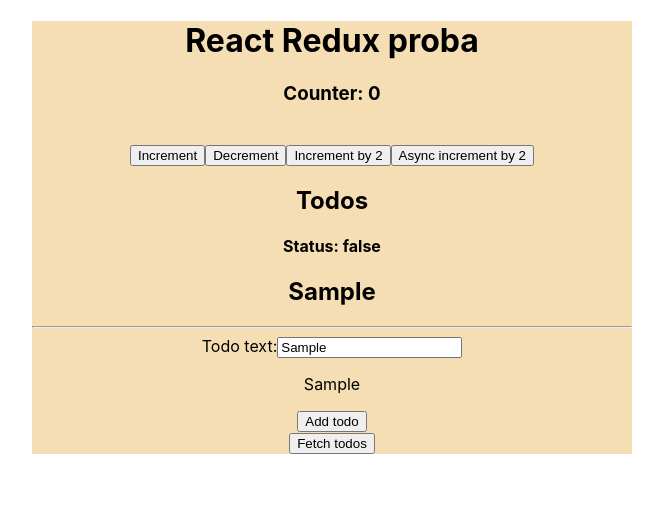
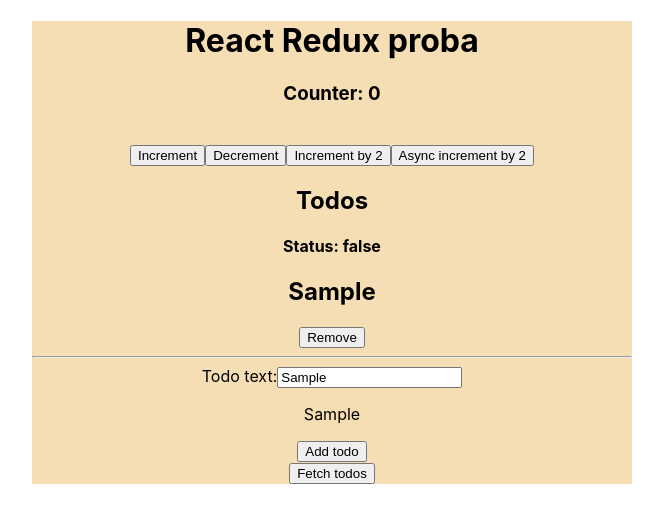
Before and after one commit to AleX77NP/React-CRA-redux-template, a React (Create React App) app: page / in a window 1280 px wide. Both pictures are taken after typing "Sample" into the empty fields and a click on the button "Add todo". Shown: the top 522 px of the page, without its empty margins (308-971 px from the left). Built offline with nearby package versions, Linux system fonts and the light colour scheme.

Commit message:
delete func

```diff
--- a/src/features/todos/Todos.js
+++ b/src/features/todos/Todos.js
@@ -17,6 +17,7 @@
                todos.error !== null ? <h2>Error...</h2> : todos.loading ? <h1>Loading...</h1> : todos.data.length ? todos.data.map(todo => (
                     <div key={todo.id}>
                         <h2>{todo.title}</h2>
+                        <button onClick={() => dispatch(removeTodo(todo.id))}>Remove</button>
                     </div>
                 )) : <h3>No data...</h3>
             }
```
Also changed, not shown: 1 other file (tests, documents, lock files or other folders).
